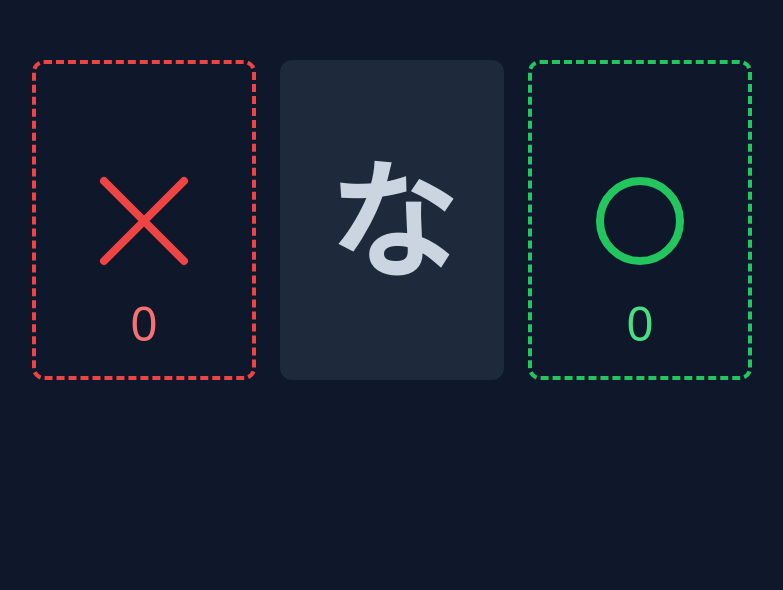
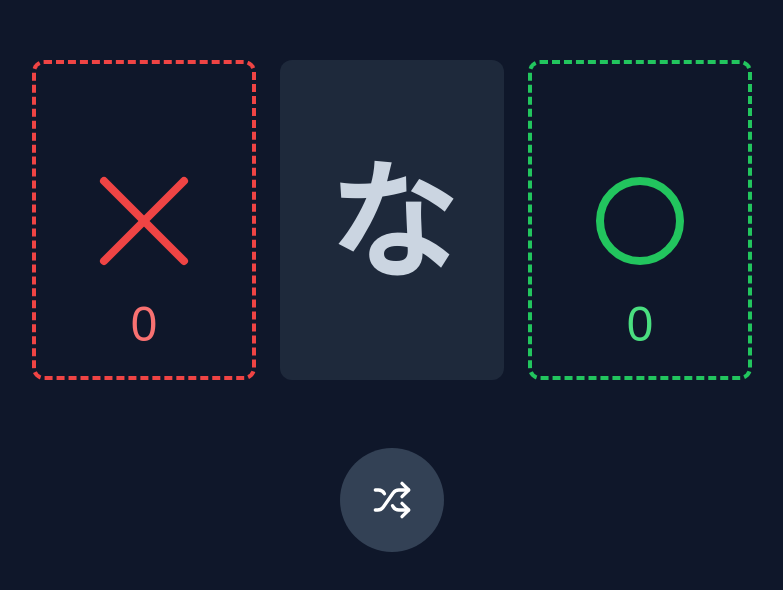
Before and after one commit to oncet/hiragana-flashcards, a React app: page / in a window 1280 px wide. Shown: the part 180-770 px from the top of the page, without its empty margins (248-1031 px from the left). Built offline with nearby package versions, Linux system fonts and the light colour scheme; the HTML template or start-up script is replaced by a standard one.

Commit message:
wip shuffle button

```diff
--- a/src/components/Main.tsx
+++ b/src/components/Main.tsx
@@ -4,6 +4,7 @@ import Circle from "./Circle";
 import Cross from "./Cross";
 import { Flashcard } from "./Flashcard";
 import { RightDropzone } from "./RightDropzone";
+import ShuffleIcon from "./ShuffleIcon";
 import { WrongDropzone } from "./WrongDropzone";
 
 function shuffle(array: any[]) {
@@ -42,7 +43,8 @@ const Main = () => {
 
   return (
     <div className="flex h-svh flex-col justify-center">
-      <div className="mx-auto flex basis-[33%] items-center justify-between md:hidden">
+      <div className="mx-auto flex basis-[33%]">
+        <div className="flex items-center md:hidden">
           <div
             className="flex flex-col items-center gap-4 px-8 py-4"
             onClick={() => {
@@ -73,6 +75,7 @@ const Main = () => {
               className={`flex items-center text-4xl font-thin transition [font-variant-numeric:tabular-nums] dark:text-green-400`}
             >
               {approvedSyllables.length}
+            </div>
           </div>
         </div>
       </div>
@@ -112,7 +115,11 @@ const Main = () => {
           acceptedSyllables={approvedSyllables}
         />
       </div>
-      <div className="basis-[33%] md:hidden" />
+      <div className="flex basis-[33%] items-center justify-center">
+        <button type="button" className="rounded-full bg-slate-700 p-8">
+          <ShuffleIcon />
+        </button>
+      </div>
     </div>
   );
 };
--- /dev/null
+++ b/src/components/ShuffleIcon.tsx
@@ -0,0 +1,21 @@
+const ShuffleIcon = () => (
+  <svg
+    xmlns="http://www.w3.org/2000/svg"
+    width="40"
+    height="40"
+    viewBox="0 0 24 24"
+    fill="none"
+    stroke="currentColor"
+    stroke-width="2"
+    stroke-linecap="round"
+    stroke-linejoin="round"
+  >
+    <path d="M2 18h1.4c1.3 0 2.5-.6 3.3-1.7l6.1-8.6c.7-1.1 2-1.7 3.3-1.7H22" />
+    <path d="m18 2 4 4-4 4" />
+    <path d="M2 6h1.9c1.5 0 2.9.9 3.6 2.2" />
+    <path d="M22 18h-5.9c-1.3 0-2.6-.7-3.3-1.8l-.5-.8" />
+    <path d="m18 14 4 4-4 4" />
+  </svg>
+);
+
+export default ShuffleIcon;
```
Lines whose indentation alone changed are shown as unchanged.
